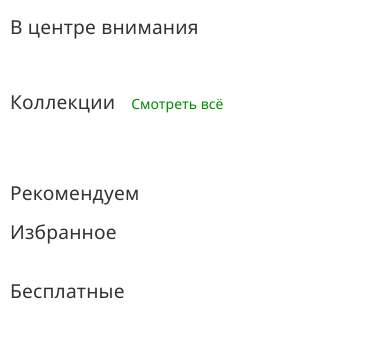
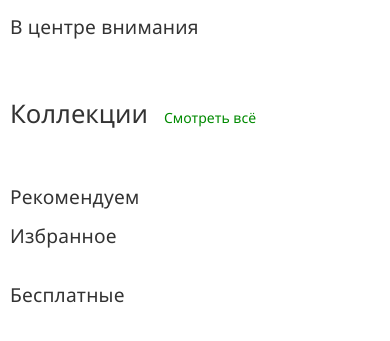
Before and after one commit to frombananas/mStores, a website: page public/index.html in a window 390 px wide. Shown: the part 53-394 px from the top of the page. Drawn offline with Linux system fonts and the light colour scheme; no server answers.

Commit message:
Move Collections inside В центре внимания section

```diff
--- a/public/index.html
+++ b/public/index.html
@@ -45,11 +45,8 @@
           <div class="spotlight-sidebar" id="spotlightSidebar"></div>
           <div class="spotlight-main" id="spotlightMain"></div>
         </div>
-      </section>
-
-      <section class="panorama-section" id="sectionCollections">
         <div class="collections-header">
-          <h2 class="section-title" style="display:inline;">Коллекции</h2>
+          <span class="collections-title">Коллекции</span>
           <span class="collections-see-all">Смотреть всё</span>
         </div>
         <div class="collections-grid" id="collectionsGrid"></div>
--- a/public/style.css
+++ b/public/style.css
@@ -132,9 +132,6 @@ html, body {
 #sectionSpotlight {
   width: 1280px;
 }
-#sectionCollections {
-  width: 800px;
-}
 
 .panorama-group {
   display: flex;
@@ -251,7 +248,12 @@ html, body {
 .collections-header {
   display: flex;
   align-items: baseline;
-  margin-bottom: 16px;
+  margin: 28px 0 16px;
+}
+.collections-title {
+  font-size: 1.6rem;
+  font-weight: 300;
+  color: #333;
 }
 .collections-see-all {
   font-size: 14px;
@@ -992,7 +994,6 @@ html, body {
   }
   .panorama-group .panorama-section { width: 100%; }
   #sectionSpotlight { width: 100%; }
-  #sectionCollections { width: 100%; }
   .spotlight-layout { flex-direction: column; height: auto; }
   .spotlight-sidebar { flex-direction: row; width: 100%; overflow-x: auto; }
   .spotlight-sidebar-tile { width: 48px; height: 48px; flex-shrink: 0; }
```
Also changed, not shown: 2 other files.
